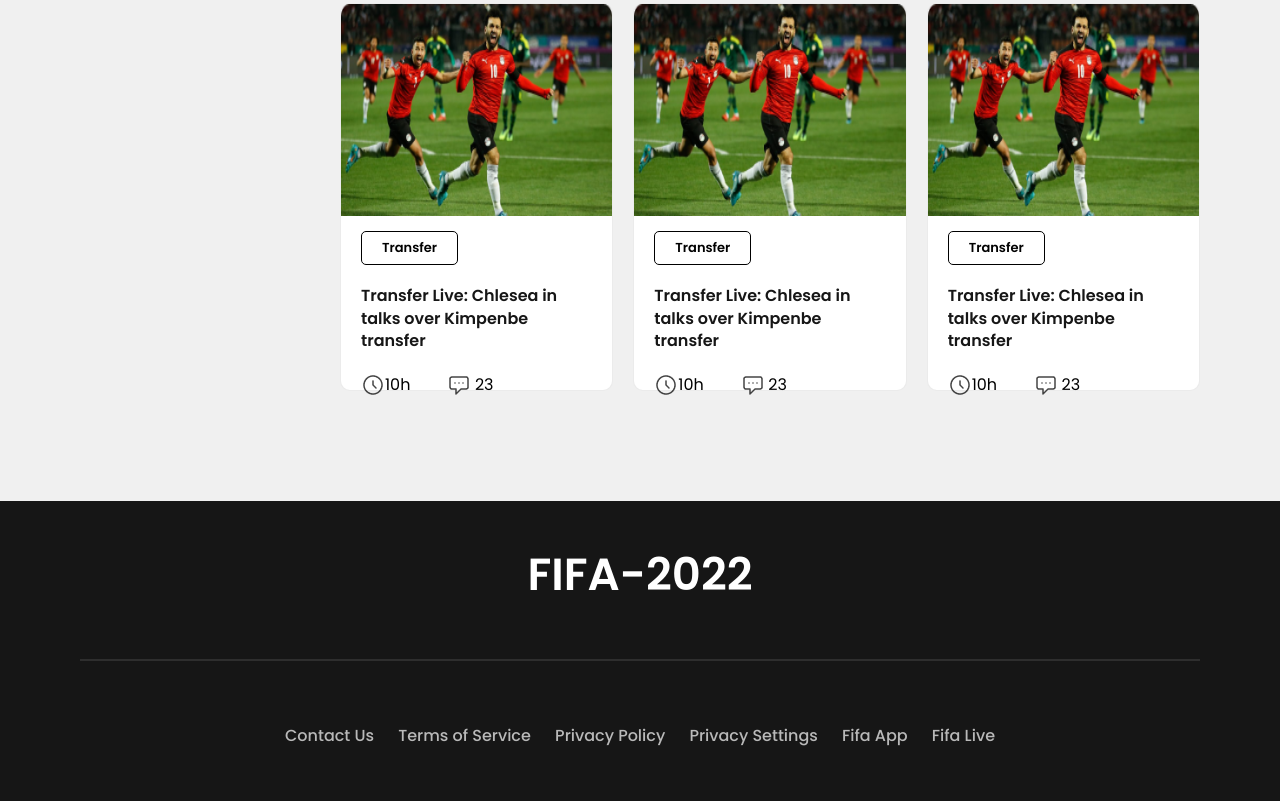
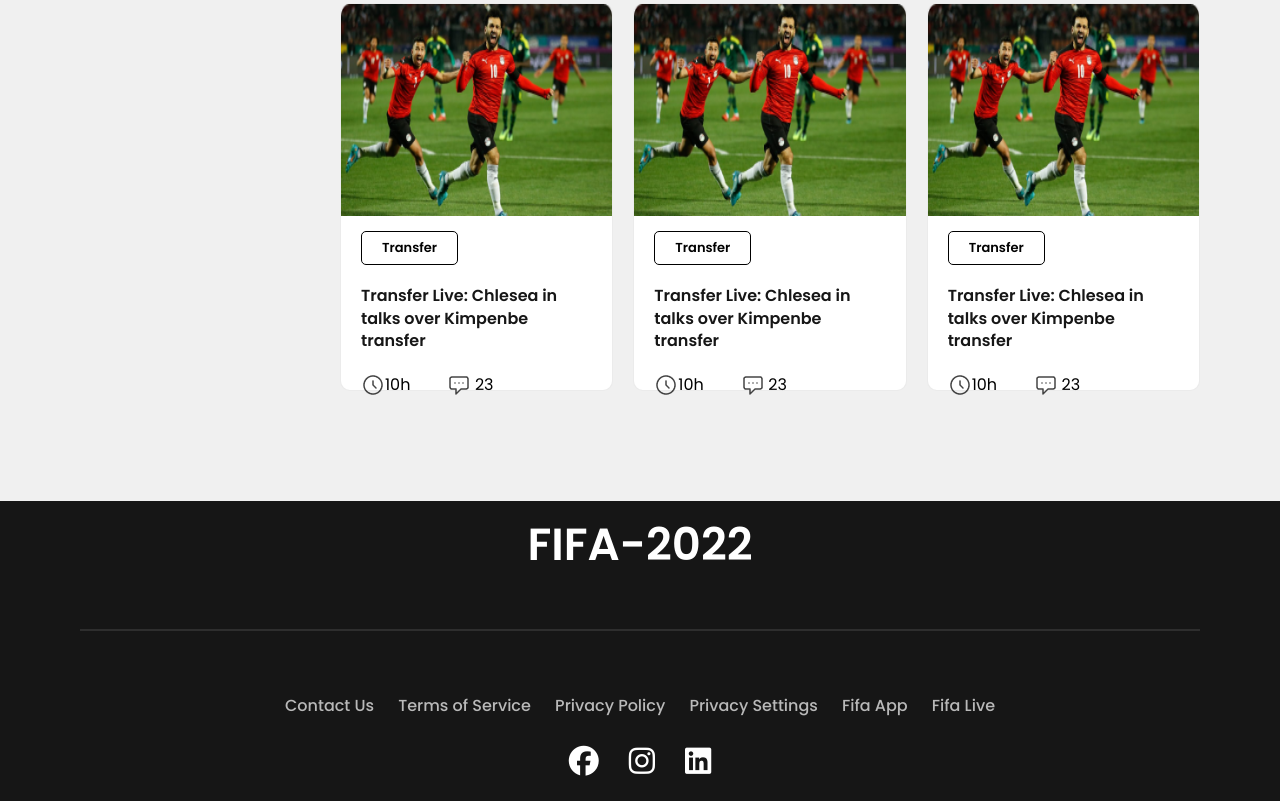
Before and after one commit to Kanon-Hosen/hero-assignment-02, a plain HTML site: page index.html in a window 1280 px wide. Shown: the part 1589-2390 px from the top of the page. Drawn offline with Linux system fonts and the light colour scheme.

Commit message:
all done

```diff
--- a/index.html
+++ b/index.html
@@ -228,6 +228,11 @@
             <a href="">Fifa App </a>
             <a href="">Fifa Live</a>
         </div>
+        <div class="social-icone">
+          <i class="fa-brands fa-facebook"></i>
+          <i class="fa-brands fa-instagram"></i>
+          <i class="fa-brands fa-linkedin"></i>
+        </div>
       </footer>
   </body>
 
--- a/style.css
+++ b/style.css
@@ -65,8 +65,26 @@ header{
     align-items: center;
     justify-content: space-between;
     padding: 0px 100px;
-    transition: all .4s ease-in-out;
+    transition: all .6s ease-in-out;
     overflow: hidden;
+    animation: bgAnimation 5s ease-in-out  infinite alternate;
+}
+@keyframes bgAnimation{
+    0%{
+        background-image: linear-gradient(rgb(0, 0, 0), rgb(0, 0, 0));
+        transform: scale(1);
+    }
+    40%{
+        background-image: linear-gradient(rgb(149, 188, 255), rgb(63, 62, 112));
+        transform: scale(1.1);
+    }
+    60%{
+        background-image: linear-gradient(rgb(78, 123, 150),rgb(181, 244, 255));
+    }
+
+    100%{
+        background-image: linear-gradient(rgb(155, 76, 54), rgb(255, 171, 138));
+    }
 }
 .container .hero:hover{
     transform: scale(1.1);
@@ -289,6 +307,17 @@ footer a{
     line-height: 50px;
     font-weight: 500;
 }
+.social-icone{
+    width: 100%;
+    display: flex;
+    align-items: center;
+    justify-content: center;
+}
+.social-icone i{
+    color: white;
+    margin: 15px;
+    font-size: 30px;
+}
 /* ----------------------matches page-------------------------------- */
 .match{
     padding: 30px;
```
Also changed, not shown: group.html (+5 -0 lines), matches.html (+5 -0 lines).
